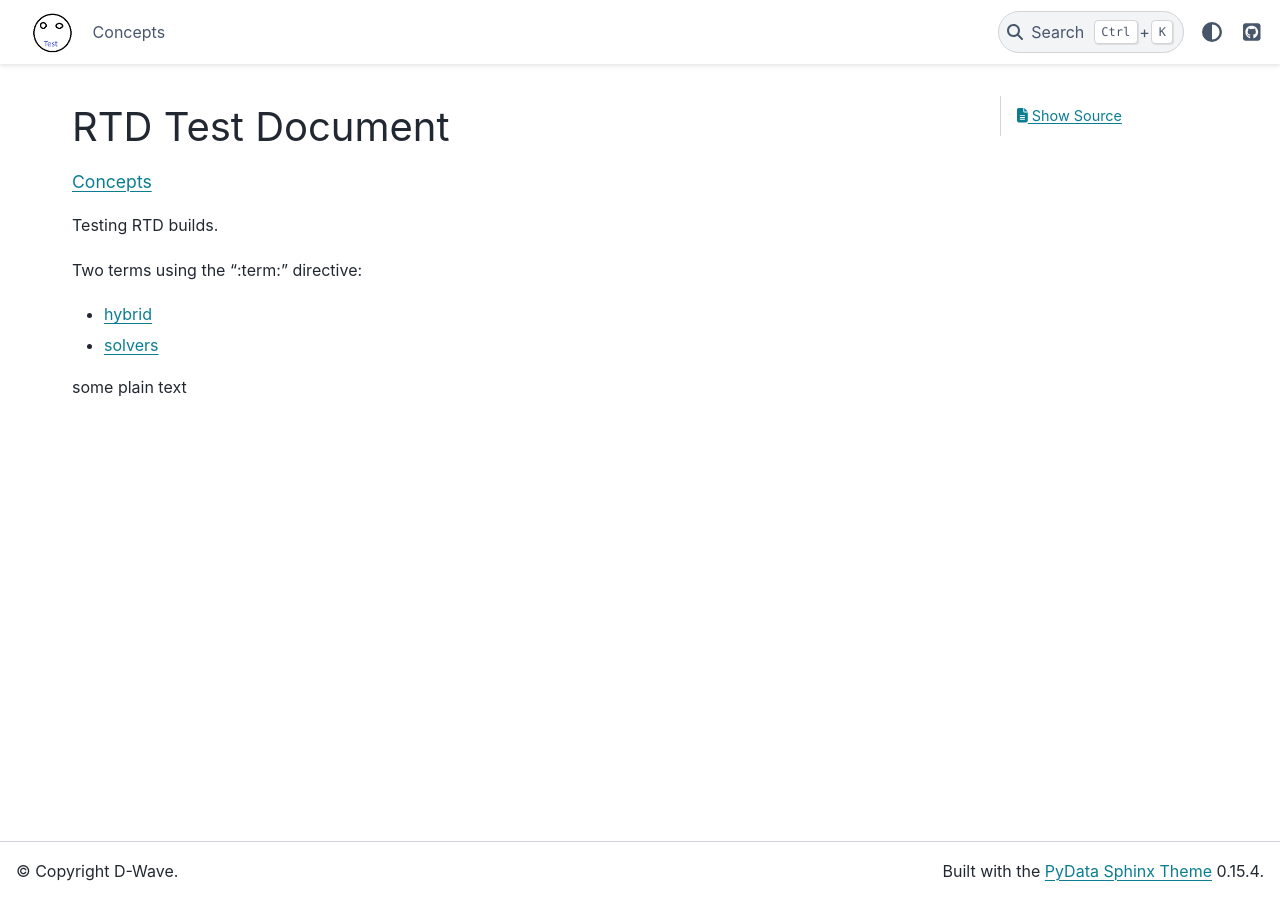
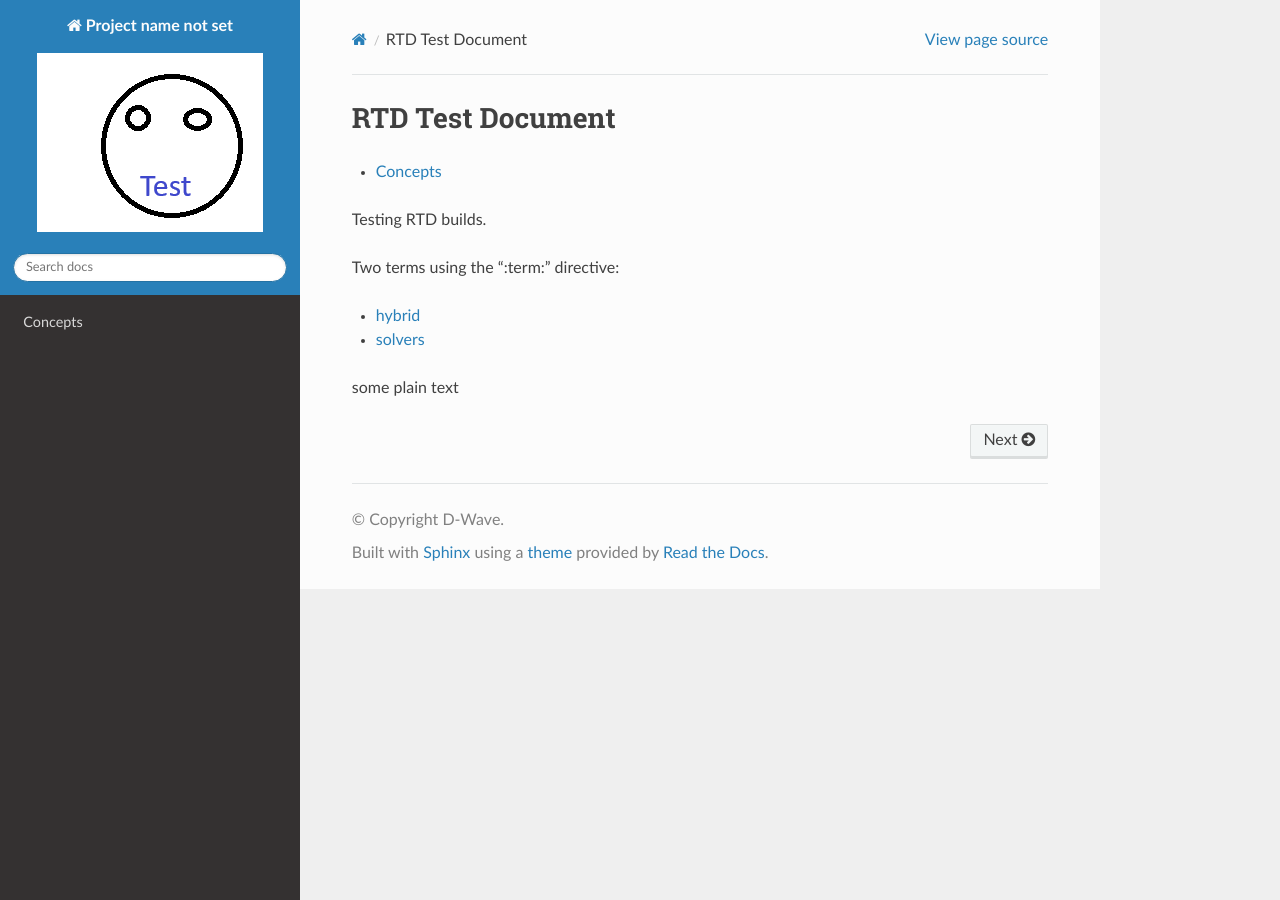
Before and after one commit to JoelPasvolsky/rtd_test1, a Sphinx documentation site: the page built from docs/index.rst, in a window 1280 px wide. Built offline with Sphinx 7.4.7 and the Read the Docs theme 3.1.0, drawn with Linux system fonts in a browser that asks for light colours.

Commit message:
Tes with sphinx_rtd_theme

```diff
--- a/docs/conf.py
+++ b/docs/conf.py
@@ -43,44 +43,12 @@ copybutton_line_continuation_character = "\\"
 if os.environ.get('READTHEDOCS', False):
     pass
 
-html_theme = 'pydata_sphinx_theme'
+html_theme = 'sphinx_rtd_theme'
 html_logo = "_static/test.png"
 
 copyright = 'D-Wave'
 version = "0.1"
 
-html_theme_options = {
-    "footer_start": ["copyright"],
-#    "footer_end": ["version"],
-    "icon_links_label": "Quick Links",
-    "icon_links": [
-        {
-            "name": "GitHub",
-            "url": "https://github.com/JoelPasvolsky/rtd_test1",
-            "icon": "fa-brands fa-square-github",
-            "type": "fontawesome",
-            "attributes": {
-                "aria-label": "github repo link",
-            },
-        },
-    ],
-    "collapse_navigation": True,
-    "header_links_before_dropdown": 5,
-    "navbar_align": "left",
-    "show_prev_next": False,
-    "logo": {
-        "image_light": "_static/test.png",
-        "image_dark": "_static/test.png",
-    },
-    "secondary_sidebar_items": [
-        "page-toc",
-        "page-source",
-    ],
-    "navbar_end": ["navbar-icon-links"],
-}
-html_sidebars = {
-    "**": ["sidebar-nav-bs"],  # remove ads
-}
 html_static_path = ['_static']
 templates_path = ['_templates']
 
--- a/docs/requirements.txt
+++ b/docs/requirements.txt
@@ -1,5 +1,5 @@
 sphinx==8.2.3
-pydata-sphinx-theme==0.16.1
+sphinx_rtd_theme
 
 sphinx-copybutton
 
```
